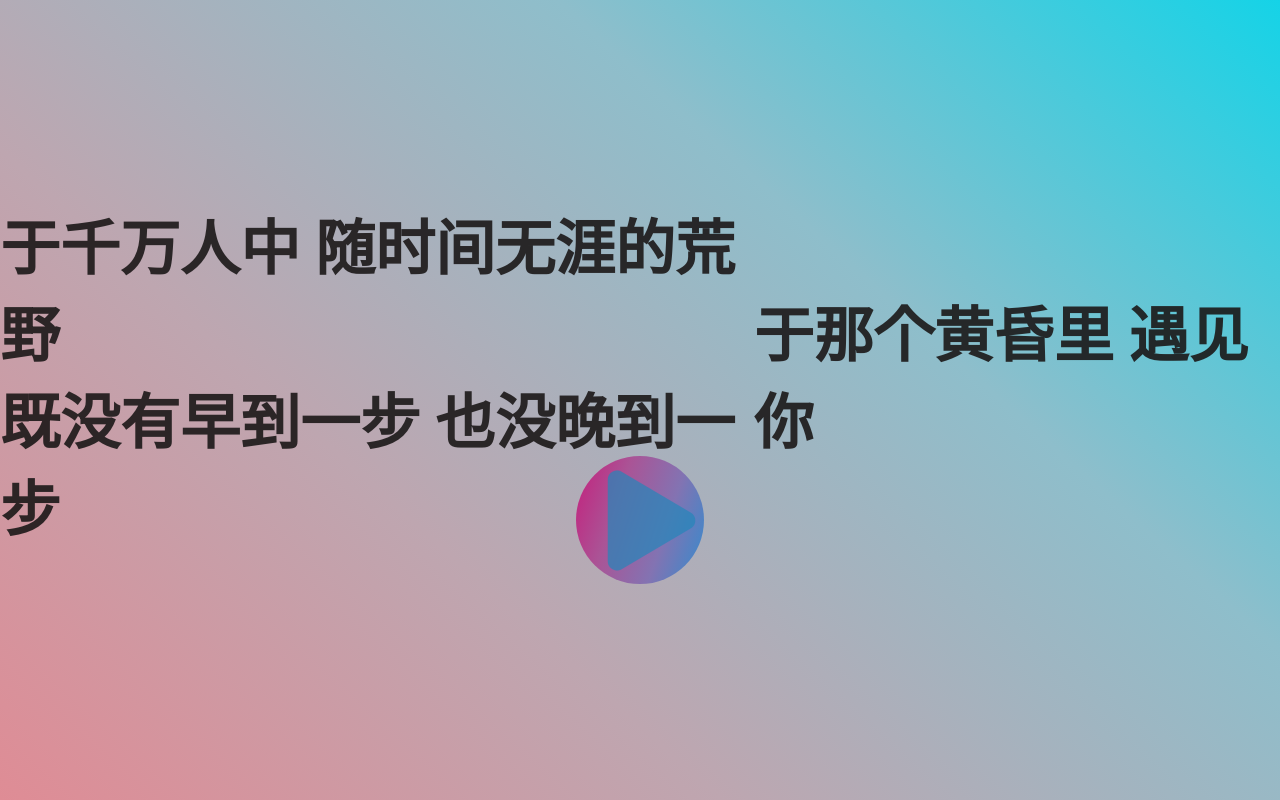
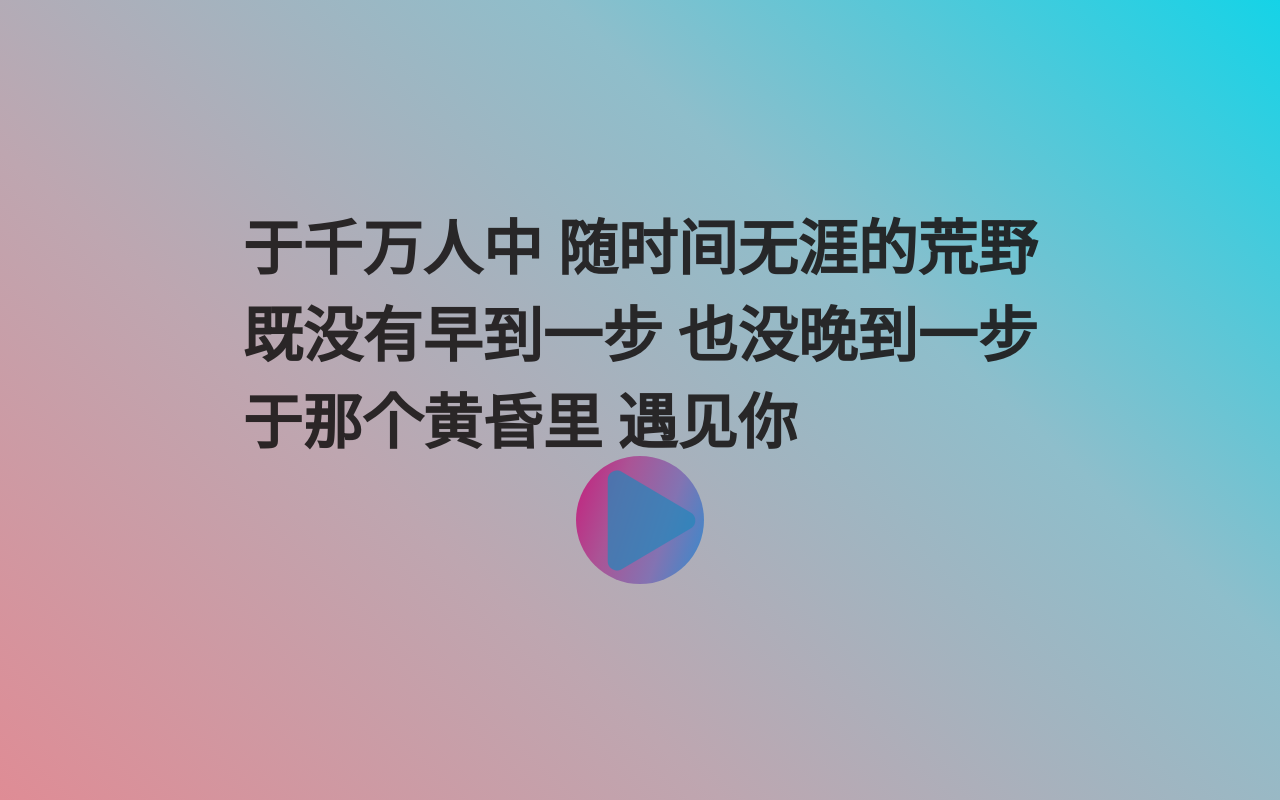
Before and after one commit to liaoyu2018/toXiaoKeAi, a plain HTML site: page index.html in a window 1280 px wide. Drawn offline with Linux system fonts and the light colour scheme.

Commit message:
Update index.html

```diff
--- a/index.html
+++ b/index.html
@@ -13,8 +13,7 @@
 <body>
   <div id="bac"></div>
   <div id="yinyan">
-    <h2 id="chunfeng">于千万人中 随时间无涯的荒野<br>既没有早到一步 也没晚到一步</h2>
-    <h2 id="chunfeng">于那个黄昏里 遇见你</h2>
+    <h2 id="chunfeng">于千万人中 随时间无涯的荒野<br>既没有早到一步 也没晚到一步<br>于那个黄昏里 遇见你</h2>
     <div  id="play" class="btn1 fas fa-play">
       <div id="bji" class="bj"></div>
       <div class="fr" id="fronclick" onclick="funclick()"></div>
@@ -23,7 +22,7 @@
   <div id="boxup">&nbsp;&nbsp;我想为你写一首情歌&nbsp;&nbsp;xiaoluxiaolu&nbsp;wxhn🦌</div>
   <div id="box">
     <div id="boxl">F L</div>
-    <div id="boxr"><br><h3>听到了吗</h3><br>触击过后那一声钢琴键,这是我初见你时的心声。<br><br>那是旋律的第一句.....你愿意陪我继续写完它吗？<br><br>所以.....试着按动第一个键盘a字母吧。</div>
+    <div id="boxr"><br><h3>听到了吗</h3><br>触击后的那一声钢琴,是我初见你时的心声。<br><br>那是旋律的首句.....需要你陪我继续写完它<br><br>所以.....试着按动第一个字母a吧。</div>
   </div>
   <div id="box1"></div>
   <script src="index.js"></script>
```
